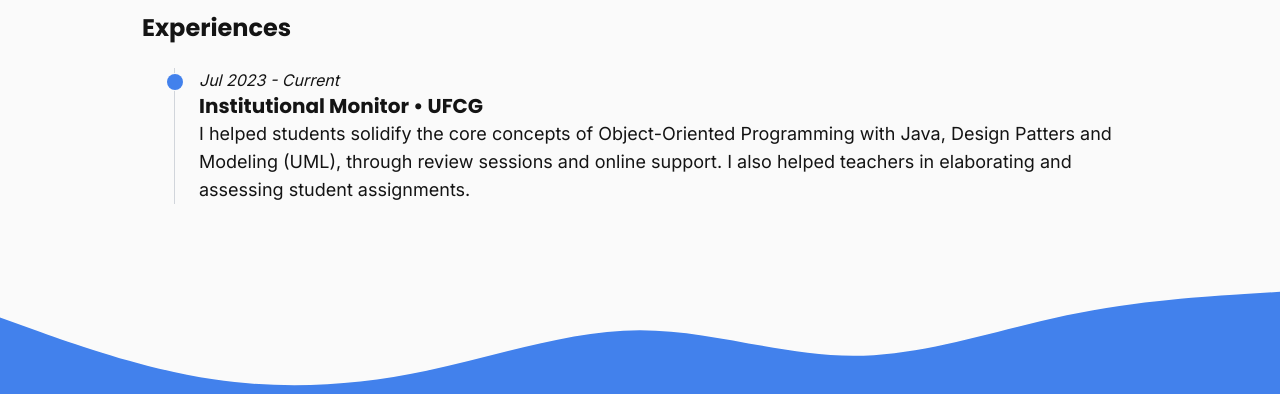
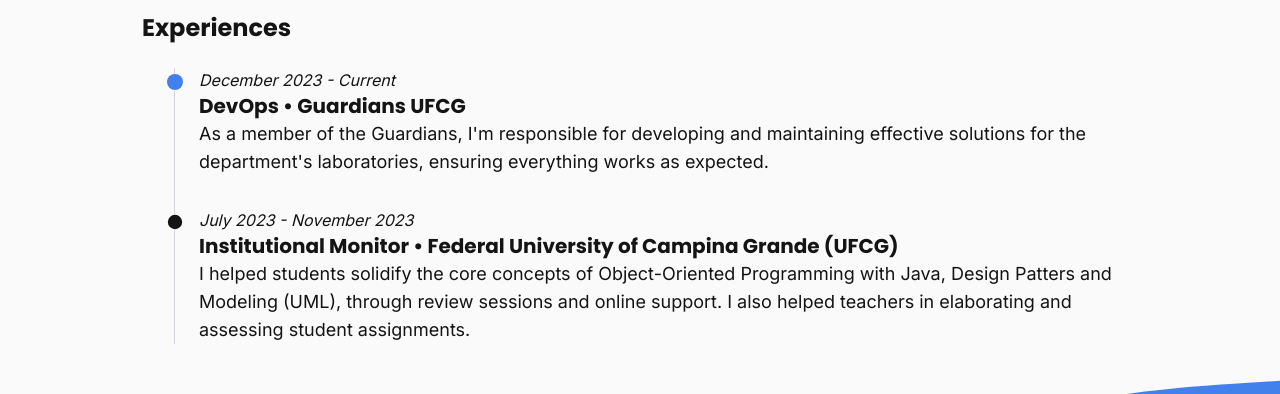
Before and after one commit to dougdomingos/portfolio, a Next.js app: page /home in a window 1280 px wide. Shown: the part 393-787 px from the top of the page. Built offline with nearby package versions, Linux system fonts and the light colour scheme.

Commit message:
feat(Home): update experience list

```diff
--- a/src/components/pages/home/Experiences.tsx
+++ b/src/components/pages/home/Experiences.tsx
@@ -1,17 +1,5 @@
-import { Job } from '@customTypes/Job';
-
 import JobCard from './JobCard';
-
-const jobs: Job[] = [
-  {
-    title: 'Institutional Monitor',
-    company: 'UFCG',
-    description:
-      'I helped students solidify the core concepts of Object-Oriented Programming with Java, Design Patters and Modeling (UML), through review sessions and online support. I also helped teachers in elaborating and assessing student assignments.',
-    time: 'Jul 2023 - Current',
-    current: true,
-  },
-];
+import jobs from './jobs';
 
 const Experiences = () => (
   <section className='flex flex-col gap-6'>
--- /dev/null
+++ b/src/components/pages/home/jobs.ts
@@ -0,0 +1,22 @@
+import { Job } from '@customTypes/Job';
+
+const jobs: Job[] = [
+  {
+    title: 'DevOps',
+    company: 'Guardians UFCG',
+    description:
+      "As a member of the Guardians, I'm responsible for developing and maintaining effective solutions for the department's laboratories, ensuring everything works as expected.",
+    time: 'December 2023 - Current',
+    current: true,
+  },
+  {
+    title: 'Institutional Monitor',
+    company: 'Federal University of Campina Grande (UFCG)',
+    description:
+      'I helped students solidify the core concepts of Object-Oriented Programming with Java, Design Patters and Modeling (UML), through review sessions and online support. I also helped teachers in elaborating and assessing student assignments.',
+    time: 'July 2023 - November 2023',
+    current: false,
+  },
+];
+
+export default jobs;
```
